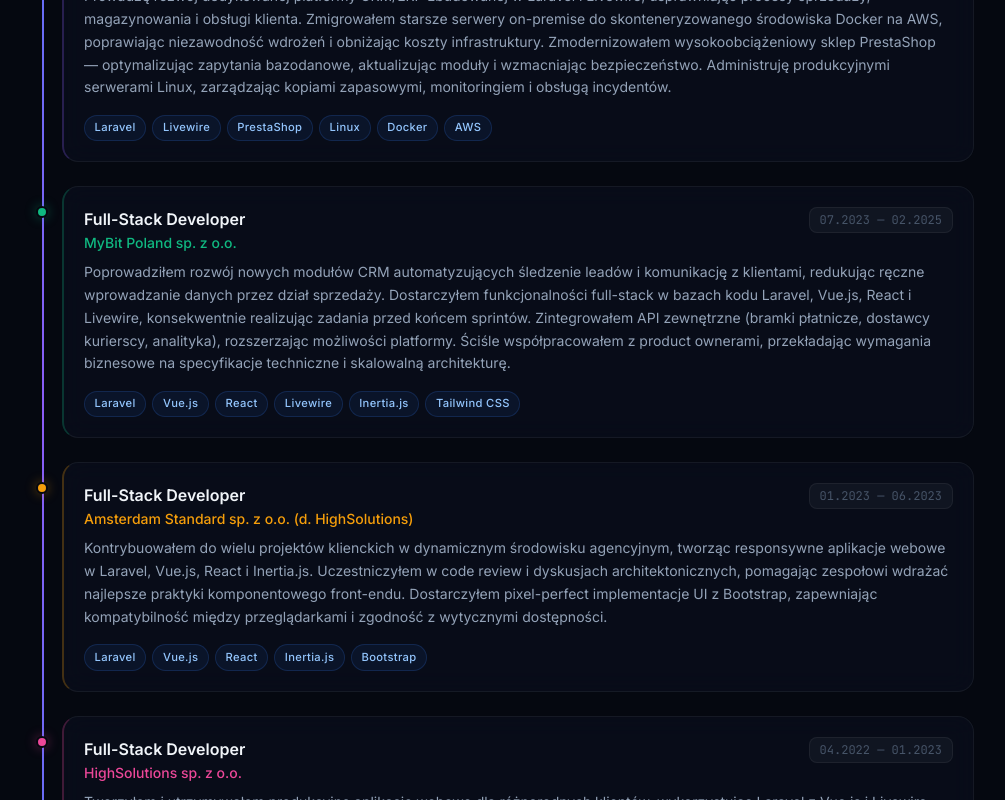
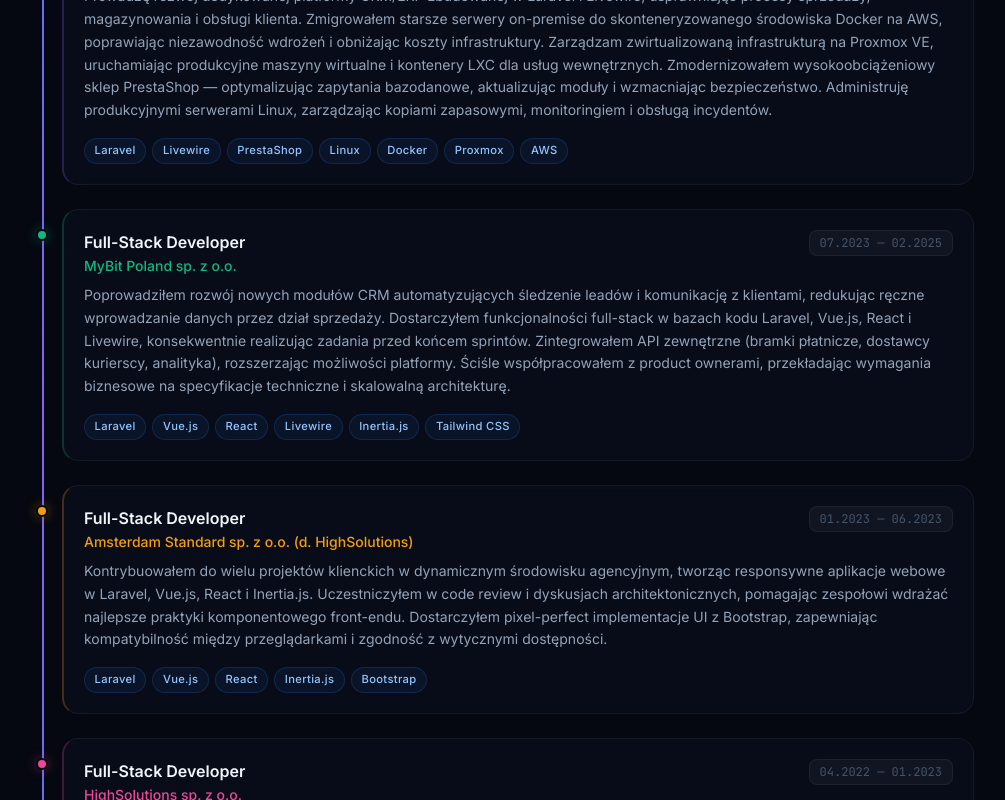
Before and after one commit to serwin35/serwin35, a React (Vite) app: page / in a window 1280 px wide. Shown: the part 3160-3960 px from the top of the page, without its empty margins (178-1183 px from the left). Built offline with nearby package versions, Linux system fonts and the light colour scheme; no server answers.

Commit message:
add proxmox

```diff
--- a/src/components/Experience.tsx
+++ b/src/components/Experience.tsx
@@ -35,7 +35,15 @@ const experiences: ExperienceItem[] = [
     title: 'Full-Stack Developer & DevOps Engineer',
     company: 'DMservice sp. z o.o.',
     descriptionKey: 'exp.desc2',
-    tags: ['Laravel', 'Livewire', 'PrestaShop', 'Linux', 'Docker', 'AWS'],
+    tags: [
+      'Laravel',
+      'Livewire',
+      'PrestaShop',
+      'Linux',
+      'Docker',
+      'Proxmox',
+      'AWS',
+    ],
     current: true,
     accent: '#8b5cf6',
   },
--- a/src/components/Skills.tsx
+++ b/src/components/Skills.tsx
@@ -71,6 +71,7 @@ const skillCategories: SkillCategory[] = [
     accentColor: '#ec4899',
     skills: [
       { name: 'Docker', weight: 'primary' },
+      { name: 'Proxmox VE', weight: 'secondary' },
       { name: 'Linux', weight: 'primary' },
       { name: 'Nginx', weight: 'secondary' },
       { name: 'Git', weight: 'primary' },
--- a/src/locales/en.json
+++ b/src/locales/en.json
@@ -48,7 +48,7 @@
     "period5": "04.2022 — 01.2023",
     "period6": "06.2011 — 12.2021",
     "desc1": "Architected and maintain a suite of customer-facing web applications powering one of Poland's leading meal-kit brands. Engineered multi-service infrastructure on AWS (EC2, ECS, RDS, S3, CloudFront) to ensure high availability during peak-traffic campaigns. Designed zero-downtime CI/CD pipelines with Docker and GitHub Actions, cutting average deployment time significantly. Introduced Inertia.js-driven SPAs with Vue.js and React, improving page-load performance and user engagement across the platform.",
-    "desc2": "Lead the ongoing development of a bespoke CRM/ERP platform built with Laravel and Livewire, streamlining sales, inventory and customer workflows for the organization. Migrated legacy on-premise servers to a containerized Docker environment on AWS, improving deployment reliability and reducing infrastructure costs. Modernized a high-traffic PrestaShop storefront — optimizing database queries, upgrading modules and hardening security. Administer Linux-based production servers, managing backups, monitoring and incident response.",
+    "desc2": "Lead the ongoing development of a bespoke CRM/ERP platform built with Laravel and Livewire, streamlining sales, inventory and customer workflows for the organization. Migrated legacy on-premise servers to a containerized Docker environment on AWS, improving deployment reliability and reducing infrastructure costs. Manage virtualized infrastructure on Proxmox VE, running production VMs and LXC containers for internal services. Modernized a high-traffic PrestaShop storefront — optimizing database queries, upgrading modules and hardening security. Administer Linux-based production servers, managing backups, monitoring and incident response.",
     "desc3": "Spearheaded the development of new CRM modules that automated lead tracking and client communication, reducing manual data-entry overhead for the sales team. Delivered full-stack features across Laravel, Vue.js, React and Livewire codebases, consistently shipping ahead of sprint deadlines. Integrated third-party APIs (payment gateways, shipping providers, analytics) to extend platform capabilities. Collaborated closely with product owners to translate business requirements into technical specifications and scalable architecture.",
     "desc4": "Contributed to multiple client-facing projects within a fast-paced agency environment, building responsive web applications using Laravel, Vue.js, React and Inertia.js. Participated in code reviews and architectural discussions, helping the team adopt best practices for component-driven front-end development. Delivered pixel-perfect UI implementations with Bootstrap, ensuring cross-browser compatibility and accessibility compliance.",
     "desc5": "Developed and maintained production web applications for diverse clients, leveraging Laravel with Vue.js and Livewire. Introduced Tailwind CSS as the design-system foundation, accelerating UI development cycles and ensuring consistent branding across projects. Wrote comprehensive test suites and contributed to internal coding standards documentation.",
--- a/src/locales/pl.json
+++ b/src/locales/pl.json
@@ -48,7 +48,7 @@
     "period5": "04.2022 — 01.2023",
     "period6": "06.2011 — 12.2021",
     "desc1": "Zaprojektowałem i utrzymuję zestaw aplikacji webowych obsługujących jedną z wiodących polskich marek cateringowych. Wdrożyłem wielousługową infrastrukturę na AWS (EC2, ECS, RDS, S3, CloudFront), zapewniając wysoką dostępność podczas kampanii o dużym ruchu. Zaprojektowałem pipeline'y CI/CD z Docker i GitHub Actions w modelu zero-downtime, znacząco skracając średni czas wdrożenia. Wprowadzałem aplikacje SPA oparte na Inertia.js z Vue.js i React, poprawiając wydajność ładowania stron i zaangażowanie użytkowników.",
-    "desc2": "Prowadzę rozwój dedykowanej platformy CRM/ERP zbudowanej w Laravel i Livewire, usprawniając procesy sprzedaży, magazynowania i obsługi klienta. Zmigrowałem starsze serwery on-premise do skonteneryzowanego środowiska Docker na AWS, poprawiając niezawodność wdrożeń i obniżając koszty infrastruktury. Zmodernizowałem wysokoobciążeniowy sklep PrestaShop — optymalizując zapytania bazodanowe, aktualizując moduły i wzmacniając bezpieczeństwo. Administruję produkcyjnymi serwerami Linux, zarządzając kopiami zapasowymi, monitoringiem i obsługą incydentów.",
+    "desc2": "Prowadzę rozwój dedykowanej platformy CRM/ERP zbudowanej w Laravel i Livewire, usprawniając procesy sprzedaży, magazynowania i obsługi klienta. Zmigrowałem starsze serwery on-premise do skonteneryzowanego środowiska Docker na AWS, poprawiając niezawodność wdrożeń i obniżając koszty infrastruktury. Zarządzam zwirtualizowaną infrastrukturą na Proxmox VE, uruchamiając produkcyjne maszyny wirtualne i kontenery LXC dla usług wewnętrznych. Zmodernizowałem wysokoobciążeniowy sklep PrestaShop — optymalizując zapytania bazodanowe, aktualizując moduły i wzmacniając bezpieczeństwo. Administruję produkcyjnymi serwerami Linux, zarządzając kopiami zapasowymi, monitoringiem i obsługą incydentów.",
     "desc3": "Poprowadziłem rozwój nowych modułów CRM automatyzujących śledzenie leadów i komunikację z klientami, redukując ręczne wprowadzanie danych przez dział sprzedaży. Dostarczyłem funkcjonalności full-stack w bazach kodu Laravel, Vue.js, React i Livewire, konsekwentnie realizując zadania przed końcem sprintów. Zintegrowałem API zewnętrzne (bramki płatnicze, dostawcy kurierscy, analityka), rozszerzając możliwości platformy. Ściśle współpracowałem z product ownerami, przekładając wymagania biznesowe na specyfikacje techniczne i skalowalną architekturę.",
     "desc4": "Kontrybuowałem do wielu projektów klienckich w dynamicznym środowisku agencyjnym, tworząc responsywne aplikacje webowe w Laravel, Vue.js, React i Inertia.js. Uczestniczyłem w code review i dyskusjach architektonicznych, pomagając zespołowi wdrażać najlepsze praktyki komponentowego front-endu. Dostarczyłem pixel-perfect implementacje UI z Bootstrap, zapewniając kompatybilność między przeglądarkami i zgodność z wytycznymi dostępności.",
     "desc5": "Tworzyłem i utrzymywałem produkcyjne aplikacje webowe dla różnorodnych klientów, wykorzystując Laravel z Vue.js i Livewire. Wprowadzałem Tailwind CSS jako fundament systemu designu, przyspieszając cykle tworzenia UI i zapewniając spójny branding w projektach. Pisałem kompleksowe zestawy testów i kontrybuowałem do wewnętrznej dokumentacji standardów kodowania.",
```
Also changed, not shown: 1 other file (tests, documents, lock files or other folders).
